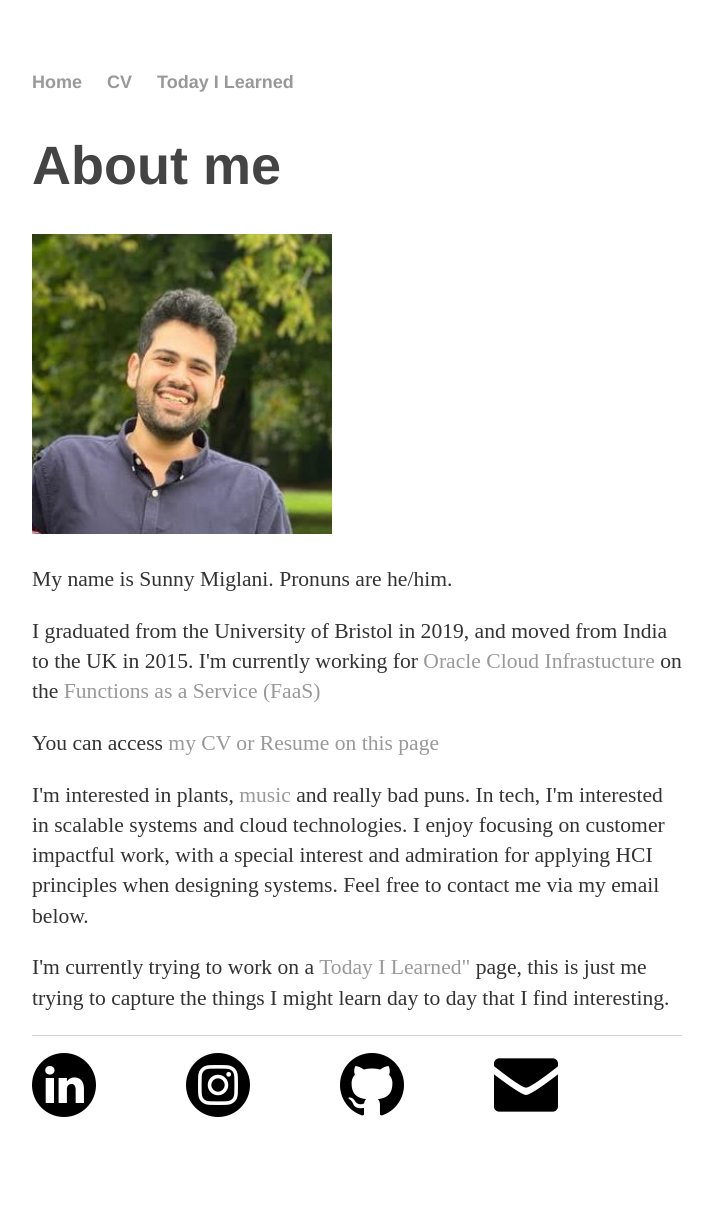
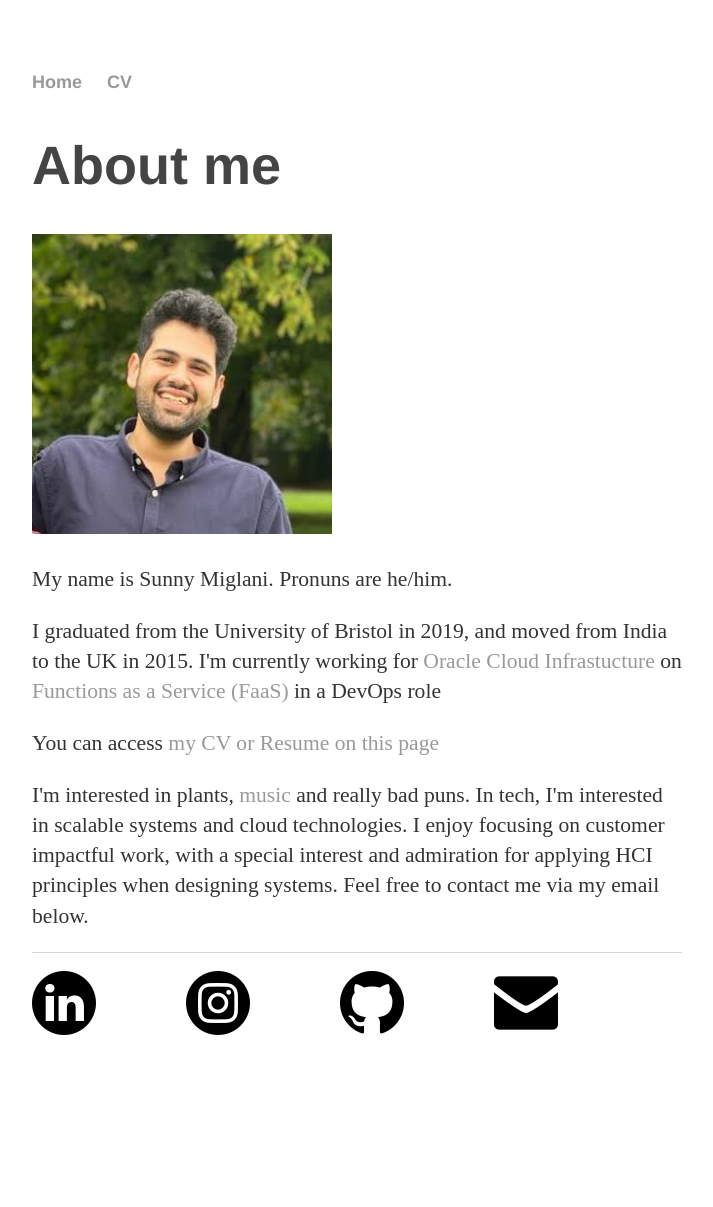
Before and after one commit to sunnyMiglani/sunnymiglani.github.io, a Jekyll site: the page built from index.html, in a window 1280 px wide. Shown: the whole page, without its empty margins (283-996 px from the left). Built offline with Jekyll 4.4.1, drawn with Linux system fonts in a browser that asks for light colours; after the commit the page ends 1125 px from its top, so only the background shows below that.

```diff
--- a/_includes/navigation.html
+++ b/_includes/navigation.html
@@ -2,6 +2,5 @@
     <ul>
         <li><a href="/">Home</a></li>
         <li><a href="/cv">CV</a></li>
-	<li><a href="/todayILearned">Today I Learned</a></li>
    </ul>
 </nav>
--- a/index.html
+++ b/index.html
@@ -14,7 +14,7 @@ title: About Sunny
 <p>
   I graduated from the University of Bristol in 2019, and moved from India to the UK in 2015.
   I'm currently working for <a href="https://www.oracle.com/uk/cloud/">Oracle Cloud Infrastucture</a>
-  on the <a href="https://www.oracle.com/uk/cloud-native/functions/">Functions as a Service (FaaS)</a>
+  on <a href="https://www.oracle.com/uk/cloud-native/functions/">Functions as a Service (FaaS)</a> in a DevOps role
 </p>
 
 <p> You can access <a href="/cv/static/SunnyMiglani2022CV.pdf"> my CV or Resume on this page </a></p>
@@ -24,10 +24,4 @@ title: About Sunny
  Feel free to contact me via my email below.
 </p>
 
-<p>
- I'm currently trying to work on a <a href="/todayILearned/">Today I Learned"</a> page, this is just me trying to capture the things I might learn day to day that I find interesting.
-
-<br>
-
-
 </p>
```
Also changed, not shown: _posts/2020-05-08-this-is-a-test.md (deleted, +0 -7 lines), images/cloud-background.jpg (deleted), images/sunset.JPG (deleted), 3 other files.
